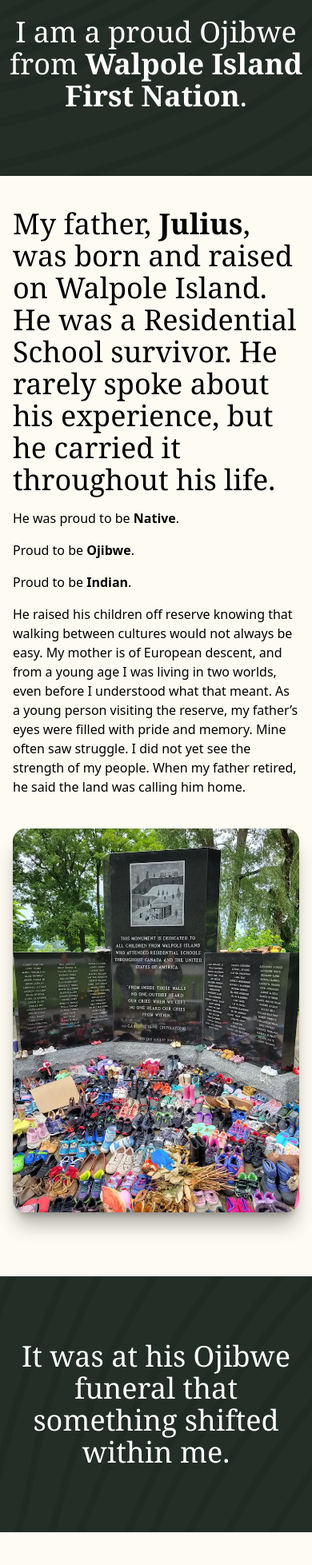
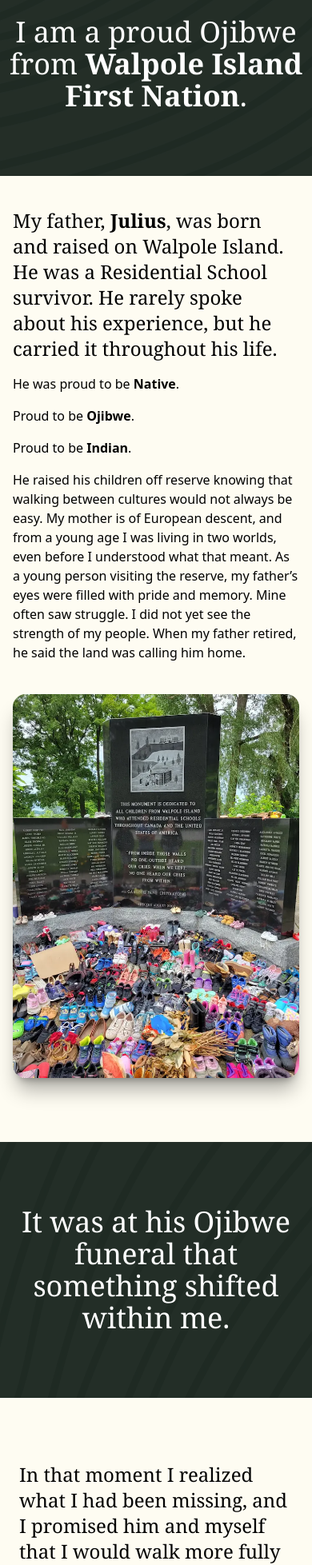
Before and after one commit to MastracciN/eli-consulting, a React (Vite) app: page /about in a window 390 px wide. Shown: the part 689-2646 px from the top of the page at 80% size. Built offline with nearby package versions, Linux system fonts and the light colour scheme.

Commit message:
text sizing improved for small and medium screens on about page

```diff
--- a/src/pages/About.jsx
+++ b/src/pages/About.jsx
@@ -58,7 +58,7 @@ const About = () => {
                     <div className='max-w-[1400px] mx-auto px-4'>
                         <div className='flex flex-col lg:flex-row items-center justify-center md:space-x-8 space-y-10 lg:space-y-0'>
                             <div className='max-w-2xl space-y-4 md:border-l-2 border-dg/50 md:px-10'>
-                                <h2 className='text-4xl font-serif'>
+                                <h2 className='text-2xl md:text-4xl font-serif'>
                                     My father, <b>Julius</b>, was born and raised on Walpole Island. He was a Residential School survivor. He rarely spoke about his experience,
                                     but he carried it throughout his life.
                                 </h2>
@@ -111,7 +111,7 @@ const About = () => {
                                 className="h-120 w-auto rounded-2xl shadow-xl shadow-black/30 object-cover z-20 mt-10 lg:mt-0"
                             />
                             <div className='max-w-xl space-y-4 md:border-l-2 border-dg/50 md:px-10'>
-                                <h2 className='text-4xl font-serif'>
+                                <h2 className='text-2xl md:text-4xl font-serif'>
                                     In that moment I realized what I had been missing, and I promised him and myself that I would walk more fully in who I am.
                                 </h2>
                                 <p>
@@ -126,7 +126,7 @@ const About = () => {
                     </div>
                 </section>
 
-                <div className='flex flex-col font-serif items-center text-center text-4xl space-y-10 mt-20 lg:mt-30 mb-25 mx-auto italic'>
+                <div className='flex flex-col font-serif items-center text-center text-2xl md:text-4xl space-y-10 mt-20 lg:mt-30 mb-25 mx-auto italic'>
                         <p>
                             Reconciliation begins with <b>conversation</b>.
                         </p>
```
